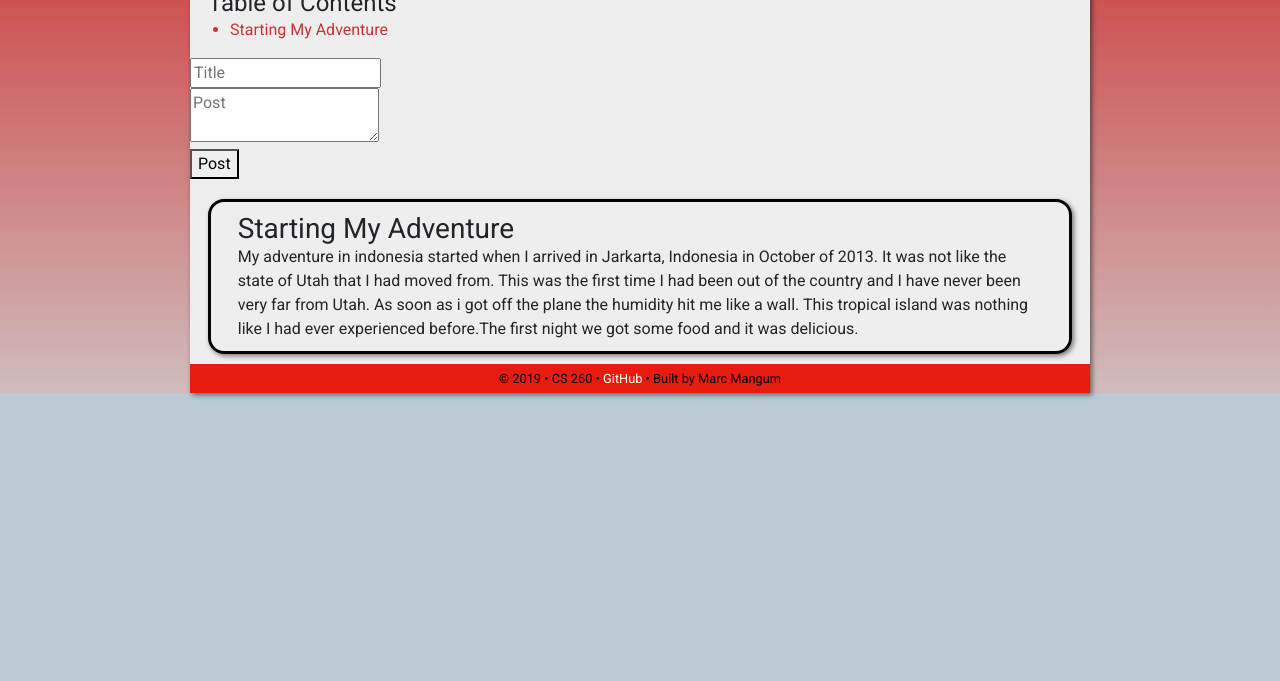
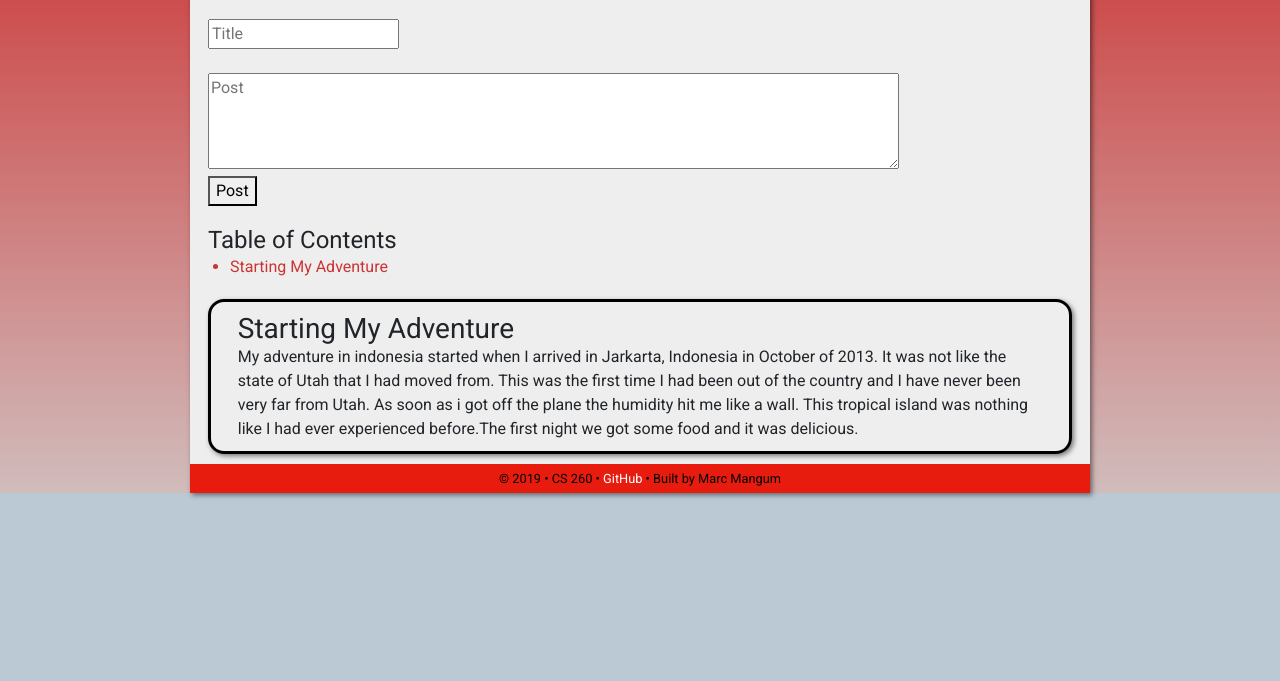
Before and after one commit to MMagnum/creative1, a plain HTML site: page index.html in a window 1280 px wide. Shown: the part 119-800 px from the top of the page. Drawn offline with nearby package versions, Linux system fonts and the light colour scheme.

Commit message:
new and improved2

```diff
--- a/index.html
+++ b/index.html
@@ -35,6 +35,13 @@
 
     <h1>Marc's Indonesian Adventure Blog</h1>
     <div id="posts">
+      <form v-on:submit.prevent="newPost">
+          <input v-model="addTitle" placeholder="Title"></p>
+          <br>
+          <textarea v-model="addPost" placeholder="Post"></textarea>
+          <br/>
+          <button type="submit">Post</button>
+        </form>
       <h4>
         Table of Contents
       </h4>
@@ -42,13 +49,8 @@
         <li v-for="title in titles" v-text="title"></li>
       </ul>
 
-      <div id="poststyle">
-        <form v-on:submit.prevent="newPost">
-          <input v-model="addTitle" placeholder="Title"></p>
-          <textarea v-model="addPost" placeholder="Post"></textarea>
-          <br/>
-          <button type="submit">Post</button>
-        </form>
+      <div>
+
         <div class="poststyle" v-for="post in posts">
           <h3>{{post.title}}</h3>
           <p>{{post.postt}}</p>
--- a/mystyle.css
+++ b/mystyle.css
@@ -57,6 +57,15 @@ h1 {
     border-bottom: solid 4px black;
 }
 
+form {
+    margin: 30px 2% 20px 2%;
+
+}
+
+form textarea {
+    width: 80%;
+    height: 6em;
+}
 .poststyle {
     border: solid 3px black;
     border-radius: 1rem;
```
